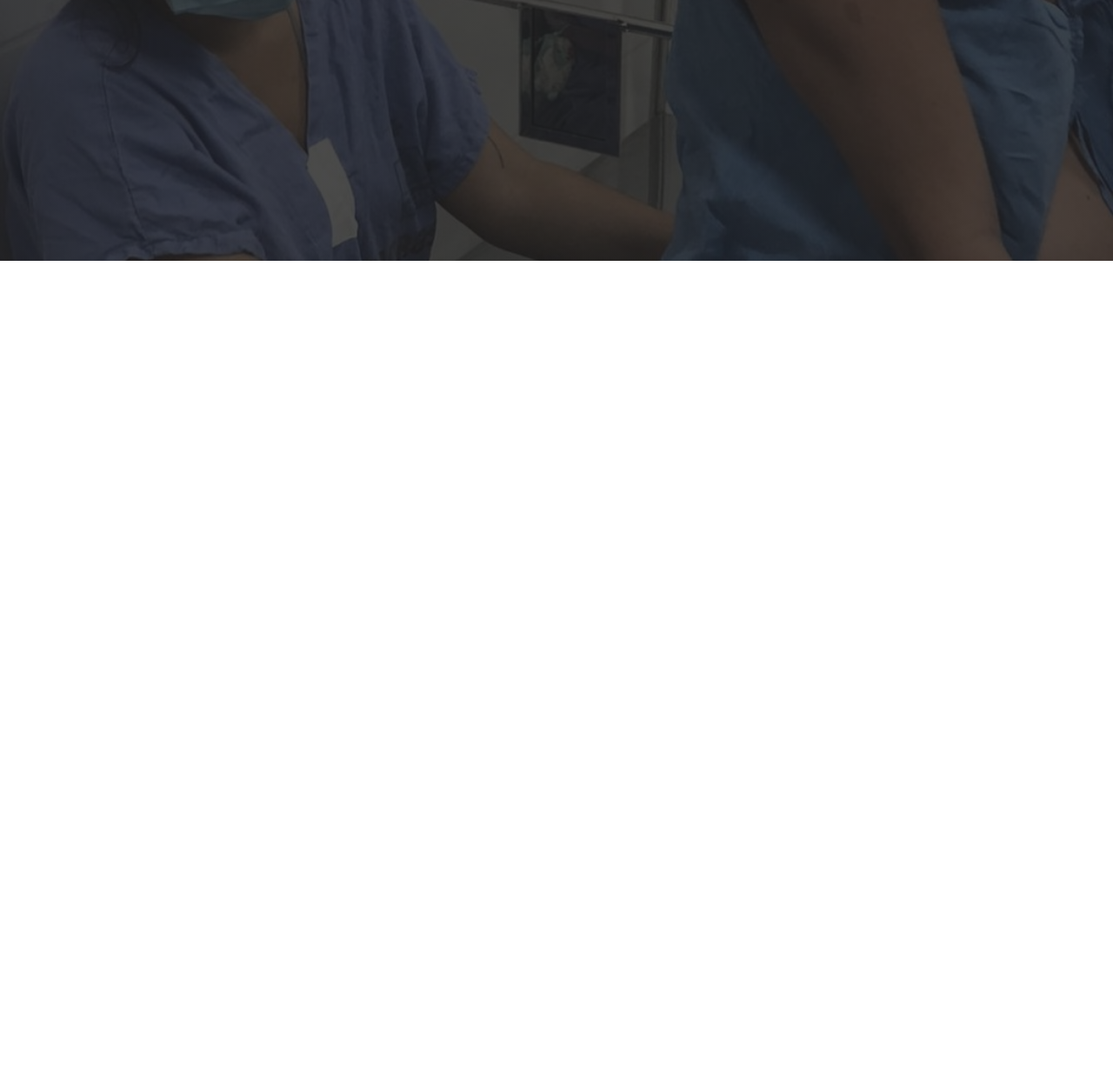
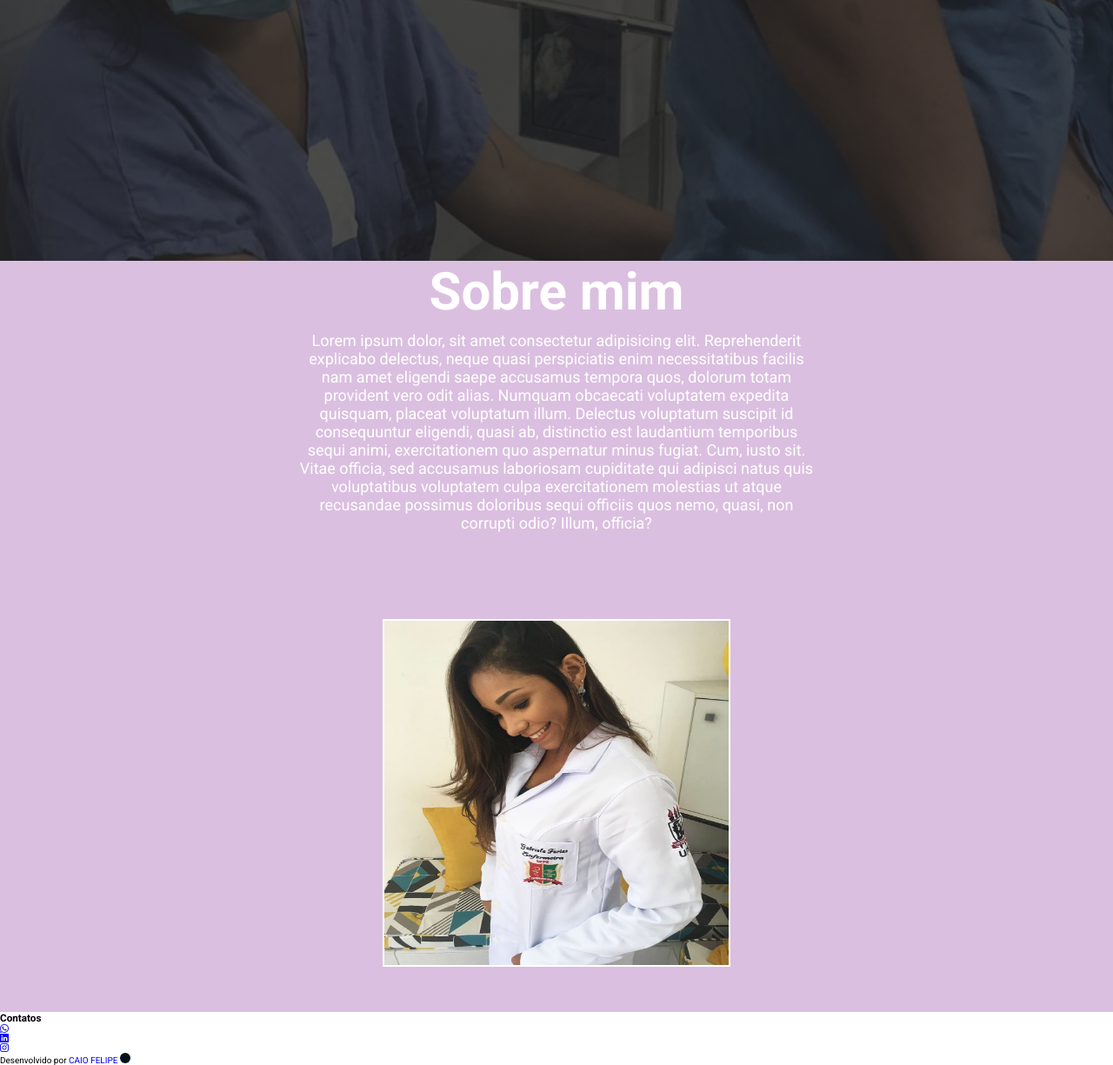
Before and after one commit to caiofelipebss/siteGabi, a plain HTML site: page index.html in a window 1280 px wide. Shown: the part 500-1725 px from the top of the page at 87% size. Before the commit the page ends 800 px from the top, so only its background shows below. Drawn offline with nearby package versions, Linux system fonts and the light colour scheme.

Commit message:
commit com sobre mim

```diff
--- a/index.html
+++ b/index.html
@@ -19,19 +19,25 @@
 
         <nav>
             <ul class="list-menu">
-                <li><a href="index.html">INÍCIO</a></li>
-                <li><a href="#">SOBRE&nbsp;MIM</a></li>
-                <li><a href="#">ARTIGOS</a></li>
+                <li><a href="#home">INÍCIO</a></li>
+                <li><a href="#sobremim">SOBRE MIM</a></li>
+                <li><a href="#">POSTS</a></li>
                 <li><a href="https://www.instagram.com/stories/highlights/17863529251789924/" target="_blank">PERGUNTAS</a></li>
-                <li><a href="">LINKS&nbsp;ÚTEIS</a></li>
+                <li><a href="#">GALERIA</a></li>
                 <li><a href="https://www.instagram.com/euamopartejar/"  target="_blank"><i class="bi bi-instagram"></i></a></li>
                 <li><a href="https://www.linkedin.com/in/gabriela-farias-60b3611a2/" target="_blank"><i class="bi bi-linkedin"></i></a></li>
                 <li><a href="https://wa.link/n0elpe" target="_blank"><i class="bi bi-whatsapp"></i></a></li>
             </ul>
+
+            <div class="menu-toggle">
+                <div class="one"></div>
+                <div class="two"></div>
+                <div class="three"></div>
+            </div>
         </nav>
     </header>
 
-    <section class="first-section">
+    <section class="first-section" id="home">
         <div class="conteudo-principal">
             <h1>"Para mudar o mundo, precisamos mudar a forma de nascer." — Michel Odent</h1>
             <div class="btn">
@@ -39,10 +45,48 @@
             </div>
         </div>
     </section>
+
+    <section class="sobre-mim" id="sobremim">
+        <div class="=main">
+            <div class="content-sobre">
+                <h2>Sobre mim</h2>
+                <p>Lorem ipsum dolor, sit amet consectetur adipisicing elit. Reprehenderit explicabo delectus, neque quasi perspiciatis enim necessitatibus facilis nam amet eligendi saepe accusamus tempora quos, dolorum totam provident vero odit alias.
+                Numquam obcaecati voluptatem expedita quisquam, placeat voluptatum illum. Delectus voluptatum suscipit id consequuntur eligendi, quasi ab, distinctio est laudantium temporibus sequi animi, exercitationem quo aspernatur minus fugiat. Cum, iusto sit.
+                Vitae officia, sed accusamus laboriosam cupiditate qui adipisci natus quis voluptatibus voluptatem culpa exercitationem molestias ut atque recusandae possimus doloribus sequi officiis quos nemo, quasi, non corrupti odio? Illum, officia?</p>
+            </div>
+
+            <div class="img-gabi">
+                <img src="/imagens/gabi.jpg" alt="">
+            </div>
+        </div>
+    </section>
+
+
+    <section class="contatos" id="contatos">
+        <h3>Contatos</h3>
+        <div class="contatos-secao">
+            <div>
+                <a href="https://wa.link/n0elpe" target="_blank"><i class="bi bi-whatsapp"></i></a>
+            </div>
+
+            <div>
+                <a href="https://www.linkedin.com/in/gabriela-farias-60b3611a2/" target="_blank"><i class="bi bi-linkedin"></i></a>
+            </div>
+
+            <div>
+                <a href="https://www.instagram.com/euamopartejar/"  target="_blank"><i class="bi bi-instagram"></i></a>
+            </div>
+        </div>
+    </section>
+
+    <footer class="caiologo">Desenvolvido por <a href="https://github.com/caiofelipebss" target="_blank">Caio Felipe <img src="/imagens/caiofelipebss.gif" alt=""></a> </footer>
+
+
+    <script src="script.js"></script>
 </body>
 </html>
 
 
 
 
-<!-- INICIO / SOBRE MIM / ARTIGOS / PERGUNTAS / LINKS ÚTEIS / INSTAGRAM / LINKEDIN / WHATSAPP -->
+<!-- INICIO / SOBRE MIM / POSTS / PERGUNTAS / GALERIA / INSTAGRAM / LINKEDIN / WHATSAPP -->
--- a/style.css
+++ b/style.css
@@ -121,3 +121,56 @@ html {
     background-color: transparent;
     color: white;
 }
+
+.sobre-mim {
+    background-color:  rgb(219, 191, 224);
+    width: 100%;
+    padding-bottom: 5rem;
+    color: white;
+    display: flex;
+    align-items: center;
+    justify-content: center;
+}
+
+.content-sobre {
+    display: flex;
+    flex-direction: column;
+    align-items: center;
+    justify-content: center;
+}
+
+.main {
+    display: flex;
+    justify-content: space-between;
+}
+
+.sobre-mim img {
+    width: 400px;
+    height: 400px;
+    margin-top: 10rem;
+    margin-left: 10rem;
+    border: 2px solid white;
+}
+
+.content-sobre h2{
+    font-size: 6rem;
+    margin-bottom: 1rem;
+    font-family: 'Roboto', sans-serif;
+}
+
+.content-sobre p {
+    text-align: center;
+    font-size: 1.8rem;
+    width: 600px;
+}
+
+
+.caiologo img{
+    width: 1.2rem;
+    height: 1.2rem;
+    border-radius: 10px;
+}
+
+.caiologo a {
+    text-transform: uppercase;
+}
```
Also changed, not shown: imagens/caiofelipebss.gif (added), imagens/gabi.jpg (added).
